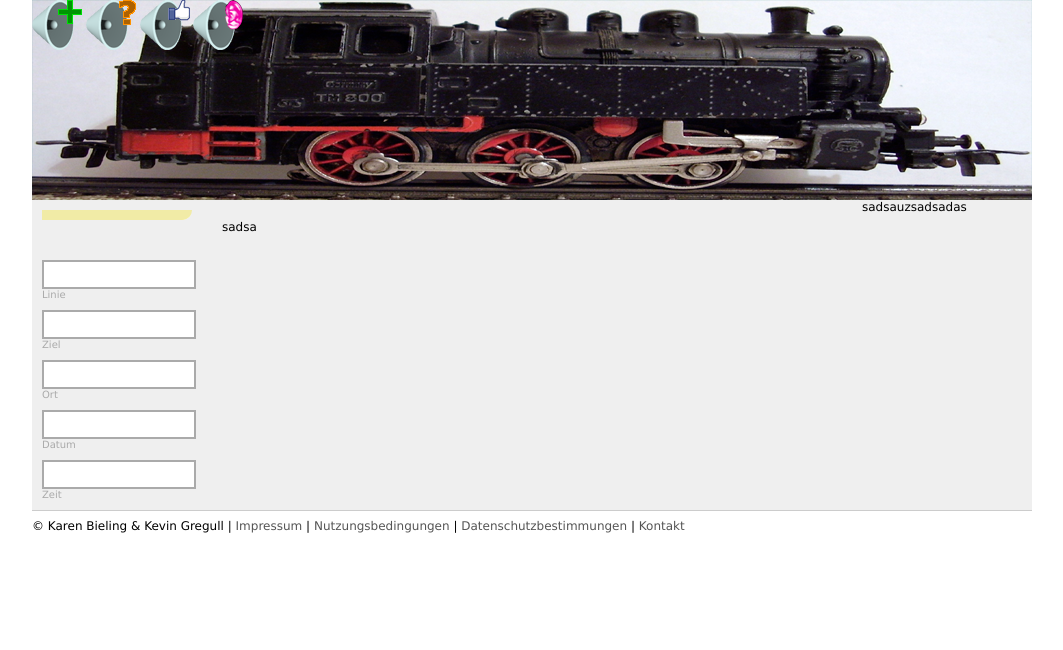
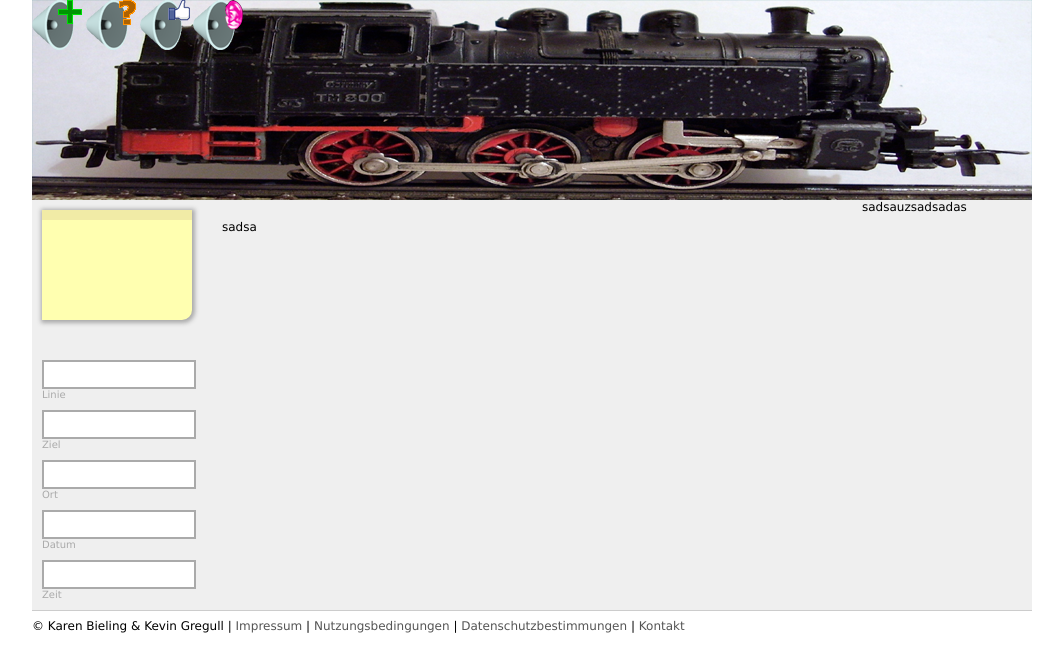
Before and after one commit to KarenB11/dbQuotes, a PHP site: the page made by Designzeug von gestern/index.html in a window 1280 px wide. Shown: the top 650 px of the page, without its empty margins (108-1171 px from the left). Run offline with PHP 8.4, Linux system fonts and the light colour scheme.

Commit message:
semikolon

```diff
--- a/Designzeug von gestern/style.css
+++ b/Designzeug von gestern/style.css
@@ -39,12 +39,9 @@ body
 #random
 {
 	background-color: #FFFFB0;
-    background-image: url("../graphics/speaker_right.png");
-    background-position: left center;
-    background-repeat: no-repeat;
     border-radius: 0 0 10px 0;
     border-top: 10px solid #F1EBA6;
-    box-shadow: 1px 1px 4px 2px
+    box-shadow: 1px 1px 4px 2px ;
     height: 100px;
     margin-bottom: 30px;
 }
```
